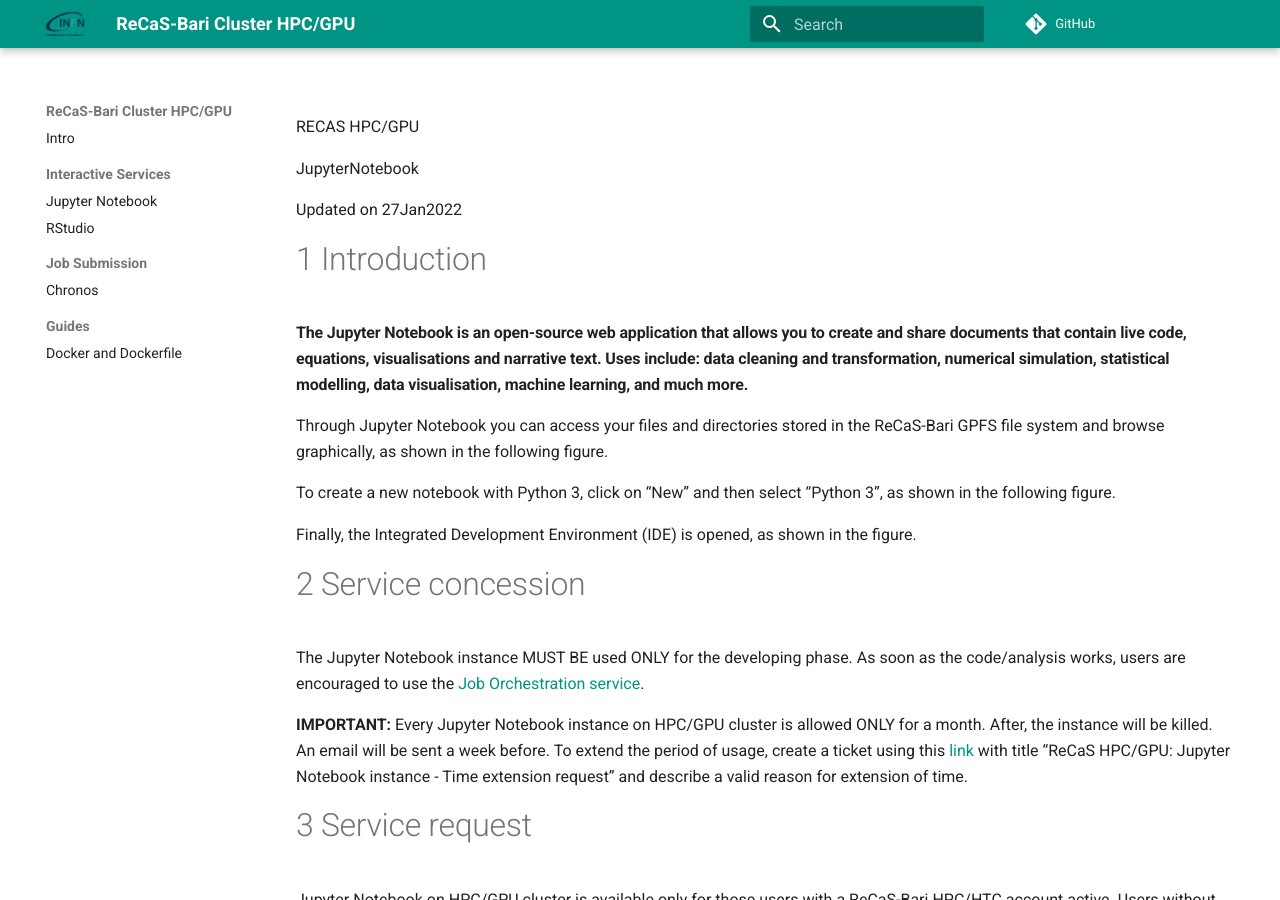
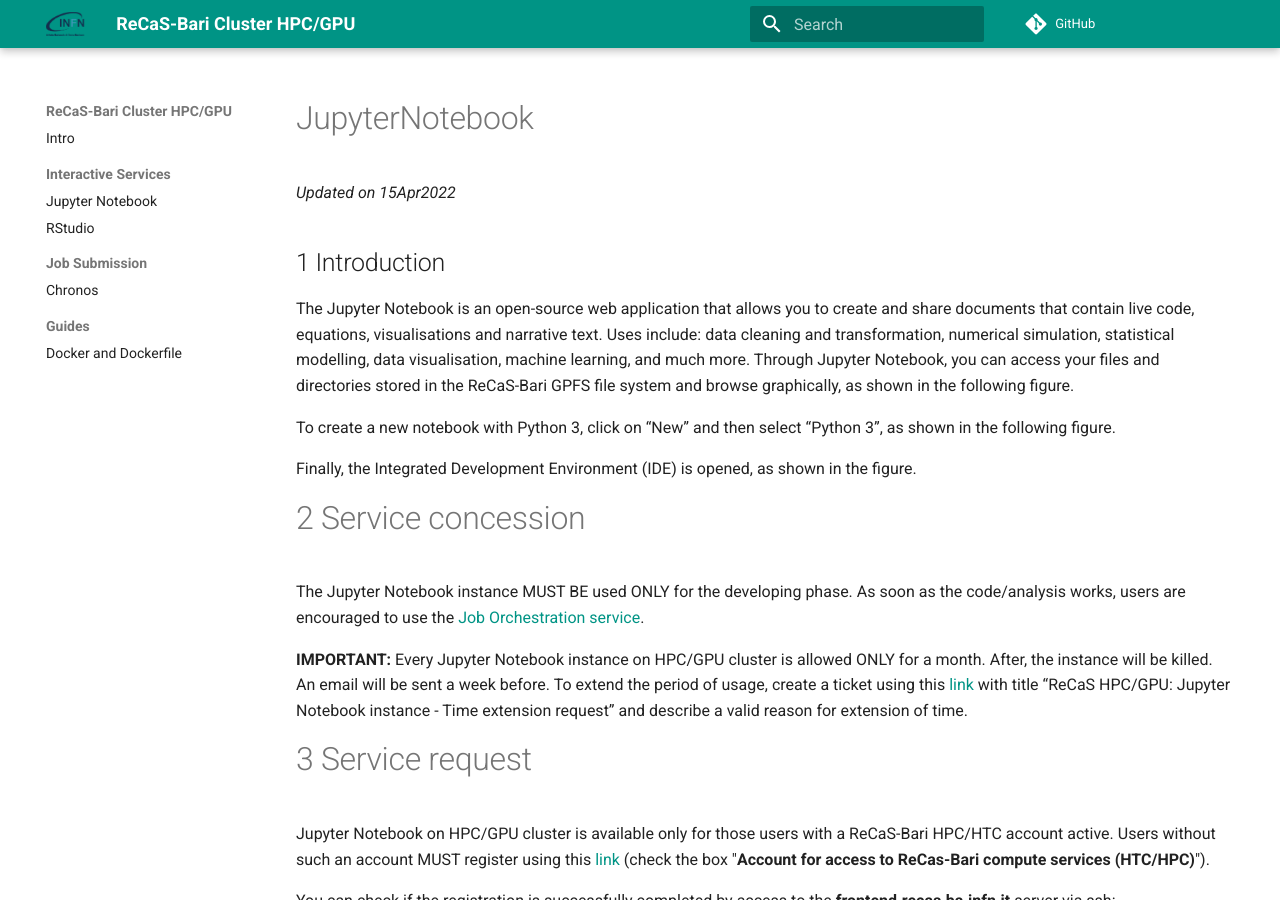
Before and after one commit to jvino/cluster-hpc-gpu-guides, an MkDocs documentation site: the page built from docs/interactive_services/Jupyter_notebook.md, in a window 1280 px wide and 900 px high. Built offline with MkDocs 1.6.1 and Material for MkDocs 9.7.7, drawn with Linux system fonts in a browser that asks for light colours; comment, search, counter and statistics services are not loaded.

```diff
--- a/docs/interactive_services/Jupyter_notebook.md
+++ b/docs/interactive_services/Jupyter_notebook.md
@@ -1,18 +1,15 @@
-RECAS HPC/GPU
+#JupyterNotebook
 
-JupyterNotebook
+*Updated on 15Apr2022*
 
-Updated on 27Jan2022
-# 1 Introduction
-#### The Jupyter Notebook is an open-source web application that allows you to create and share documents that contain live code, equations, visualisations and narrative text. Uses include: data cleaning and transformation, numerical simulation, statistical modelling, data visualisation, machine learning, and much more.
-Through Jupyter Notebook you can access your files and directories stored in the ReCaS-Bari GPFS file system and browse graphically, as shown in the following figure.
+## 1 Introduction
+The Jupyter Notebook is an open-source web application that allows you to create and share documents that contain live code, equations, visualisations and narrative text.
+Uses include: data cleaning and transformation, numerical simulation, statistical modelling, data visualisation, machine learning, and much more.
+Through Jupyter Notebook, you can access your files and directories stored in the ReCaS-Bari GPFS file system and browse graphically, as shown in the following figure.
 
 To create a new notebook with Python 3, click on “New” and then select “Python 3”, as shown in the following figure.
 
-
-
 Finally, the Integrated Development Environment (IDE) is opened, as shown in the figure.
-
 
 
 
```
Also changed, not shown: docs/interactive_services/rstudio.md (+20 -16 lines), docs/interactive_services/images/jn1.png (added), docs/interactive_services/images/jn2.png (added), docs/interactive_services/images/jn3.png (added), docs/interactive_services/images/jn4.png (added), docs/interactive_services/images/rstudio1.png (added), docs/interactive_services/images/rstudio2.png (added).
